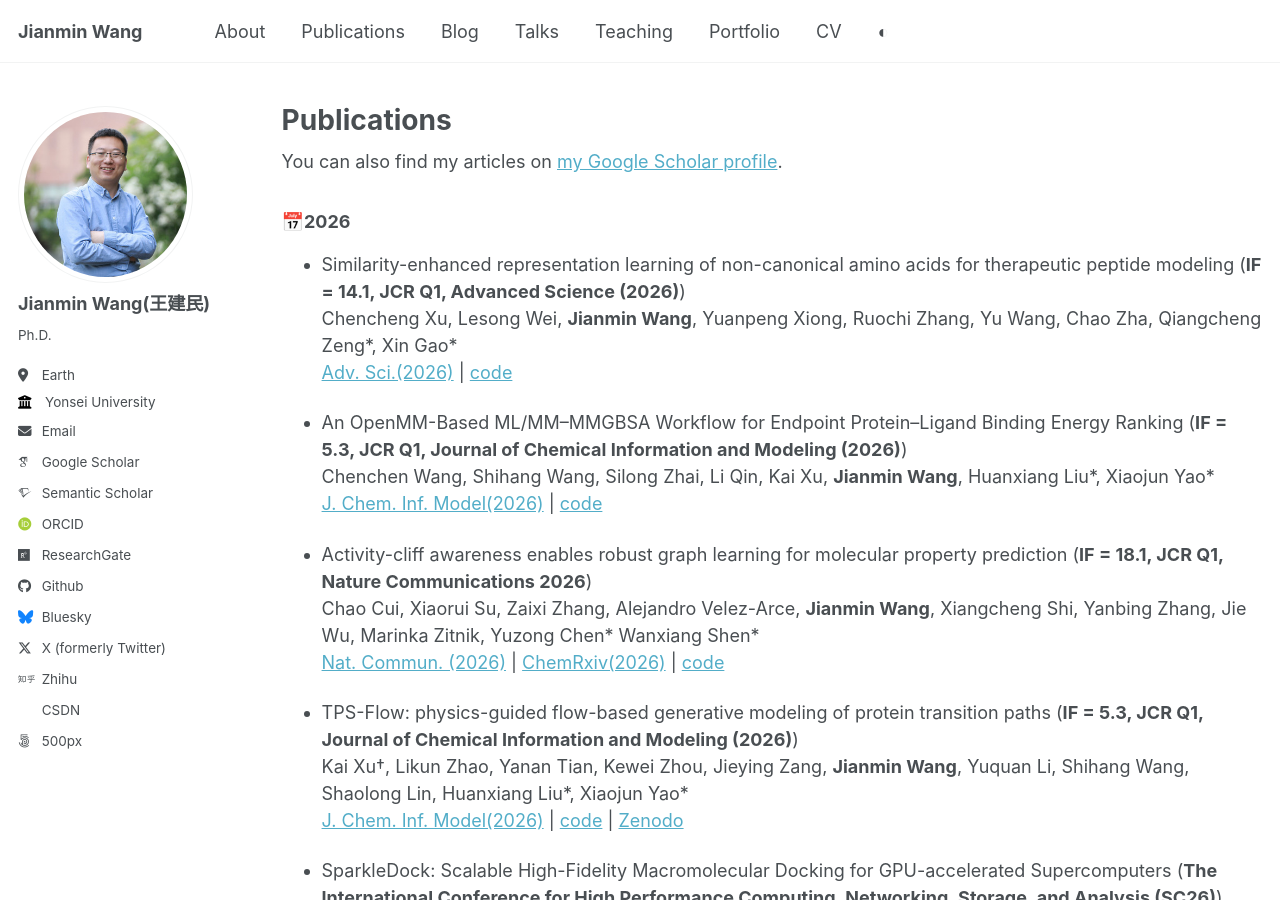
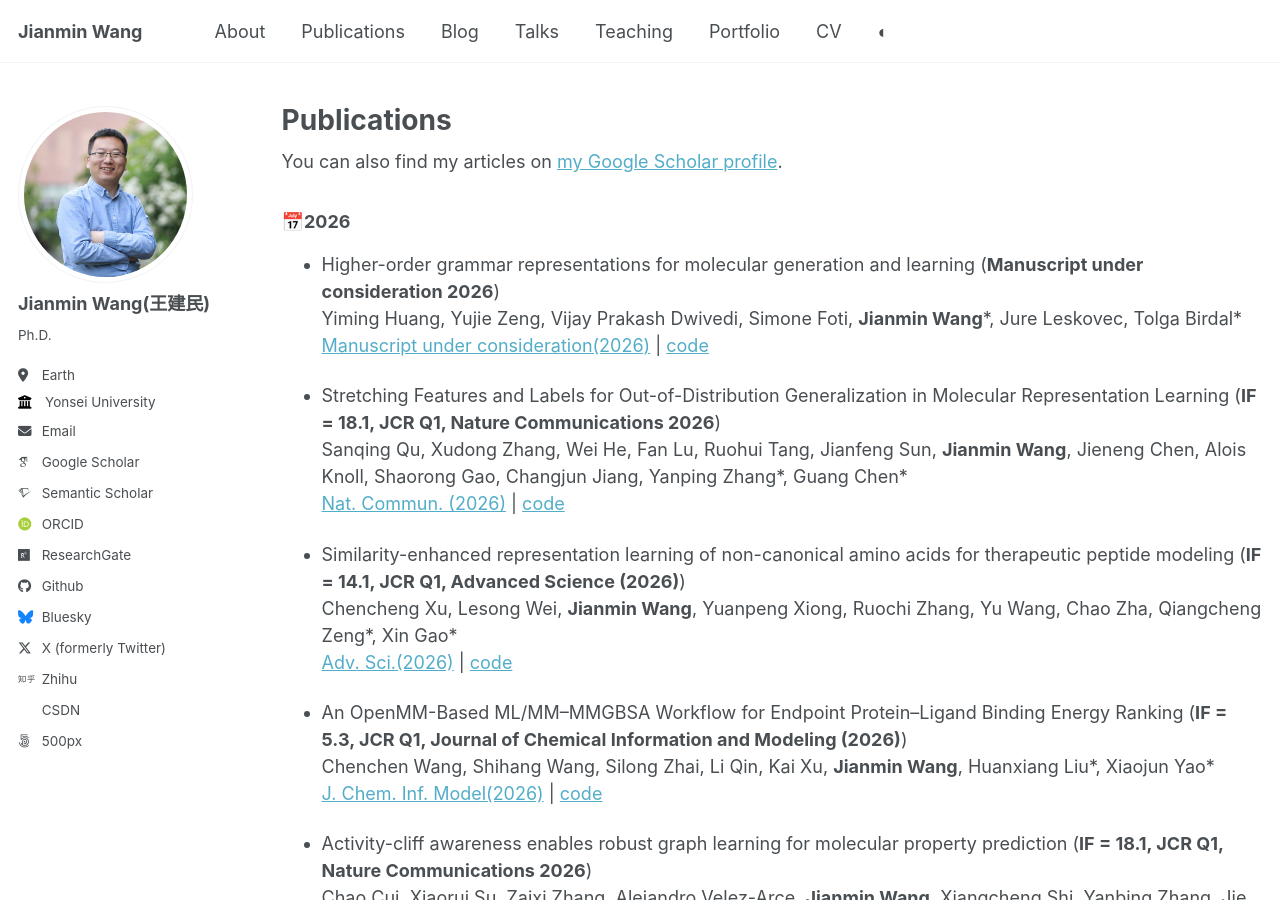
Before and after one commit to Jianmin2drugai/Jianmin2drugai.github.io, a Jekyll site: the page built from _pages/publications.md, in a window 1280 px wide and 900 px high. Built offline with Jekyll 4.4.1, drawn with Linux system fonts in a browser that asks for light colours; some web fonts are replaced.

Commit message:
Update publications.md

```diff
--- a/_pages/publications.md
+++ b/_pages/publications.md
@@ -16,6 +16,14 @@ author_profile: true
 {% endfor %}
 
 ### &#x1F4C5;2026
+
+*   Higher-order grammar representations for molecular generation and learning (**Manuscript under consideration 2026**)
+    Yiming Huang, Yujie Zeng, Vijay Prakash Dwivedi, Simone Foti, **Jianmin Wang**\*, Jure Leskovec, Tolga Birdal\*
+    [Manuscript under consideration(2026)](https://doi.org/10.48550/arXiv.2610.02186) | [code](https://github.com/circle-group/HGR)
+
+*   Stretching Features and Labels for Out-of-Distribution Generalization in Molecular Representation Learning (**IF = 18.1, JCR Q1, Nature Communications 2026**)
+    Sanqing Qu, Xudong Zhang, Wei He, Fan Lu, Ruohui Tang, Jianfeng Sun, **Jianmin Wang**, Jieneng Chen, Alois Knoll, Shaorong Gao, Changjun Jiang, Yanping Zhang\*, Guang Chen\*
+    [Nat. Commun. (2026)](https://github.com/ispc-lab/SFL) | [code](https://github.com/ispc-lab/SFL)
 
 *   Similarity-enhanced representation learning of non-canonical amino acids for therapeutic peptide modeling (**IF = 14.1, JCR Q1, Advanced Science (2026)**)
     Chencheng Xu, Lesong Wei, **Jianmin Wang**, Yuanpeng Xiong, Ruochi Zhang, Yu Wang, Chao Zha, Qiangcheng Zeng\*, Xin Gao\*
```
